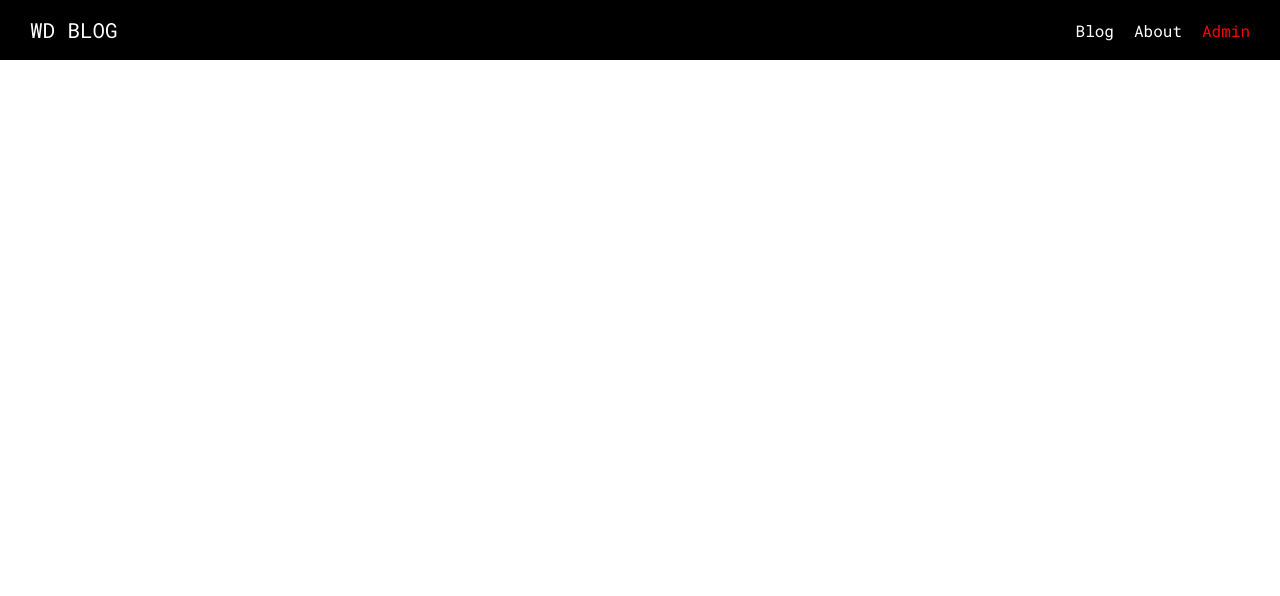
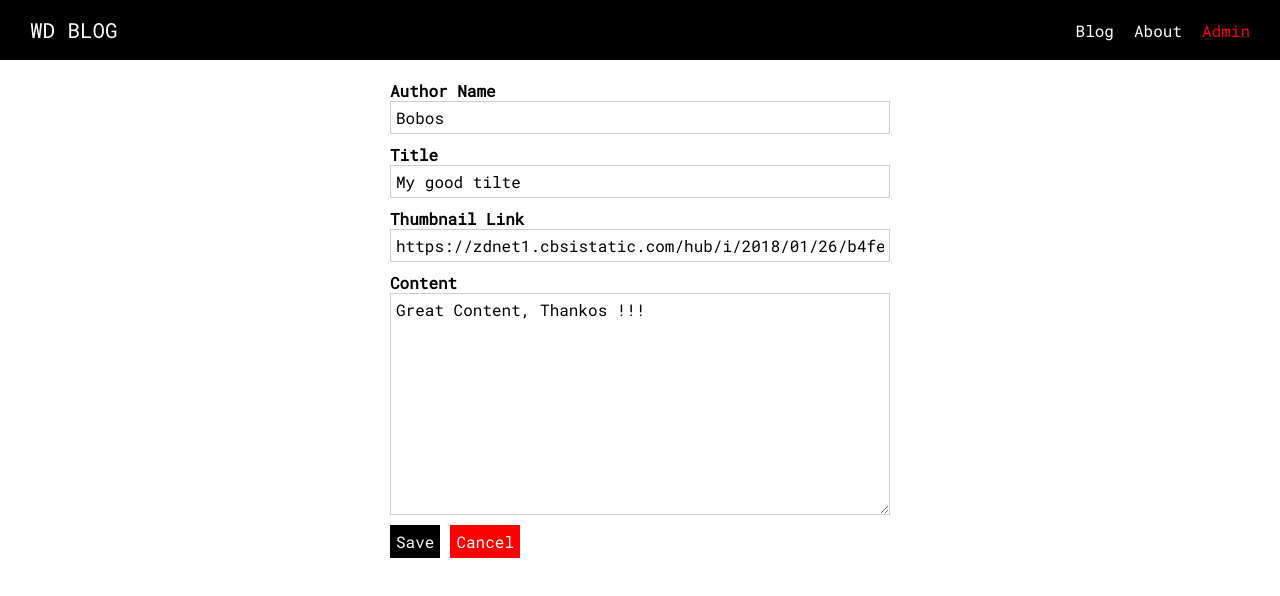
Before and after one commit to AndreiEgorov/web-blog, a Nuxt app: page /admin/1 in a window 1280 px wide. Shown: the top 596 px of the page. Built offline with nearby package versions, Linux system fonts and the light colour scheme.

Commit message:
Update post if you Admin

```diff
--- /dev/null
+++ b/components/Admin/AdminPostForm.vue
@@ -0,0 +1,69 @@
+<template>
+  <form @submit.prevent="onSave">
+    <AppControlInput v-model="editedPost.author">Author Name</AppControlInput>
+
+    <AppControlInput v-model="editedPost.title">Title</AppControlInput>
+
+    <AppControlInput v-model="editedPost.thumbnailLink">Thumbnail Link</AppControlInput>
+
+    <AppControlInput
+      control-type="textarea"
+      v-model="editedPost.content">Content
+    </AppControlInput>
+
+    <AppButton type="submit">Save</AppButton>
+
+    <AppButton
+      type="button"
+      style="margin-left: 10px"
+      btn-style="cancel"
+      @click="onCancel">Cancel
+    </AppButton>
+  </form>
+</template>
+
+<<script>
+  import AppControlInput from '~/components/UI/AppControlInput'
+  import AppButton from '~/components/UI/AppButton'
+
+  export default {
+    name: "NewPost",
+    components: {
+      AppControlInput,
+      AppButton
+
+    },
+    props:{
+      post:{
+        type: Object,
+        required: false
+      }
+    },
+    data() {
+      return {
+        editedPost: this.post ? {...this.post} : {
+          author: '',
+          title: '',
+          thumbnailLink: '',
+          content: ''
+        }
+      }
+    },
+
+    methods: {
+      onSave() {
+        //Save the post
+        console.log(this.editedPost)
+      },
+      onCancel() {
+        this.$router.push('/admin')
+        //Navigqte back
+      }
+    }
+
+  }
+</script>
+
+<style scoped>
+
+</style>
--- a/components/Posts/PostList.vue
+++ b/components/Posts/PostList.vue
@@ -2,18 +2,21 @@
   <section class="posts-list">
     <PostPreview
       id="1"
+      :is-admin="isAdmin"
       title="First Post"
       previewText="This is first Post preview"
       thumbnail="https://zdnet1.cbsistatic.com/hub/i/2018/01/26/b4fe5bfc-6e3b-4575-b8db-f06caadc1a71/b54b41fb82647ceee2c18a6912f0e8db/tech-transport-future-intro.jpg"
     />
     <PostPreview
       id="2"
+      :is-admin="isAdmin"
       title="Second Post"
       previewText="This is second Post preview"
       thumbnail="https://zdnet1.cbsistatic.com/hub/i/2018/01/26/b4fe5bfc-6e3b-4575-b8db-f06caadc1a71/b54b41fb82647ceee2c18a6912f0e8db/tech-transport-future-intro.jpg"
     />
     <PostPreview
       id="3"
+      :is-admin="isAdmin"
       title="Third Post"
       previewText="This is third Post preview"
       thumbnail="https://zdnet1.cbsistatic.com/hub/i/2018/01/26/b4fe5bfc-6e3b-4575-b8db-f06caadc1a71/b54b41fb82647ceee2c18a6912f0e8db/tech-transport-future-intro.jpg"
@@ -28,6 +31,12 @@ import PostPreview from '~/components/Posts/PostPreview.vue'
 
     components: {
       PostPreview
+    },
+    props:{
+      isAdmin:{
+        type:Boolean,
+        default: false
+      }
     }
 
   }
--- a/components/Posts/PostPreview.vue
+++ b/components/Posts/PostPreview.vue
@@ -1,5 +1,5 @@
 <template>
-  <nuxt-link :to="'/posts/' + id"  class="post-preview">
+  <nuxt-link :to="postLink" class="post-preview">
     <article>
       <div class="post-thumbnail" :style="{backgroundImage: 'url('+thumbnail+')'}"></div>
       <div class="post-content">
@@ -12,22 +12,32 @@
 <script>
   export default {
     name: 'PostPreview',
-    props:{
-      id:{
+    props: {
+      id: {
         type: String,
         required: true
       },
-      title:{
+      isAdmin: {
+        type: Boolean,
+        required: true
+      },
+      title: {
         type: String,
         required: true
       },
-      previewText:{
+      previewText: {
         type: String,
         required: true
       },
-      thumbnail:{
+      thumbnail: {
         type: String,
         required: true
+      }
+    },
+    computed: {
+      postLink() {
+        console.log("MY ADMIN", this.isAdmin)
+        return this.isAdmin ? '/admin/' + this.id : '/posts/' + this.id
       }
     }
   }
--- a/pages/admin/_postId/index.vue
+++ b/pages/admin/_postId/index.vue
@@ -1,13 +1,39 @@
 <template>
-
+  <div class="admin-post-page">
+    <section class="update-form">
+      <AdminPostForm :post="loadedPost"/>
+    </section>
+  </div>
 </template>
 
 <script>
+  import AdminPostForm from '~/components/Admin/AdminPostForm'
     export default {
-        name: "index"
+        components:{
+          AdminPostForm
+        },
+      data(){
+          return{
+            loadedPost:{
+              author: "Bobos",
+              title:"My good tilte",
+              content: "Great Content, Thankos !!!",
+              thumbnailLink: "https://zdnet1.cbsistatic.com/hub/i/2018/01/26/b4fe5bfc-6e3b-4575-b8db-f06caadc1a71/b54b41fb82647ceee2c18a6912f0e8db/tech-transport-future-intro.jpg"
+            }
+          }
+      }
+
     }
 </script>
 
 <style scoped>
-
+  .update-form{
+    width: 90%;
+    margin: 20px auto
+  }
+  @media (min-width: 768px){
+    .update-form{
+      width: 500px
+    }
+  }
 </style>
--- a/pages/admin/index.vue
+++ b/pages/admin/index.vue
@@ -4,7 +4,7 @@
         <button @click="$router.push('/admin/new-post')"> Create Post</button>
       </section>
       <section class="existing-posts">
-        <PostList/>
+        <PostList isAdmin/>
       </section>
     </div>
 </template>
--- a/pages/admin/new-post/index.vue
+++ b/pages/admin/new-post/index.vue
@@ -1,67 +1,34 @@
 <template>
   <div class="admin-new-post-page">
     <section class="new-post-form">
-      <form @submit.prevent="onSave">
-        <AppControlInput v-model="editedPost.author">Author Name</AppControlInput>
-
-        <AppControlInput v-model="editedPost.title">Title</AppControlInput>
-
-        <AppControlInput v-model="editedPost.thumbnailLink">Thumbnail Link</AppControlInput>
-
-        <AppControlInput
-          control-type="textarea"
-          v-model="editedPost.content">Content
-        </AppControlInput>
-
-        <AppButton type="submit">Save</AppButton>
-
-        <AppButton
-          type="button"
-          style="margin-left: 10px"
-          btn-style="cancel"
-          @click="onCancel">Cancel
-        </AppButton>
-      </form>
+      <AdminPostForm/>
     </section>
   </div>
 </template>
 
 <script>
-  import AppControlInput from '~/components/UI/AppControlInput'
+  import AdminPostForm from '~/components/Admin/AdminPostForm'
   import AppButton from '~/components/UI/AppButton'
 
   export default {
     name: "NewPost",
     components: {
-      AppControlInput,
-      AppButton
-
-    },
-    data() {
-      return {
-        editedPost: {
-          author: '',
-          title: '',
-          thumbnailLink: '',
-          content: ''
-        }
-      }
+      AdminPostForm,
     },
 
-    methods: {
-      onSave() {
-        //Save the post
-        console.log(this.editedPost)
-      },
-      onCancel() {
-        this.$router.push('/admin')
-        //Navigqte back
-      }
-    }
+
 
   }
 </script>
 
 <style scoped>
-
+  .new-post-form{
+    width: 90%;
+    margin: 20px auto
+  }
+  @media (min-width: 768px){
+    .new-post-form{
+      width: 500px
+    }
+  }
 </style>
```
